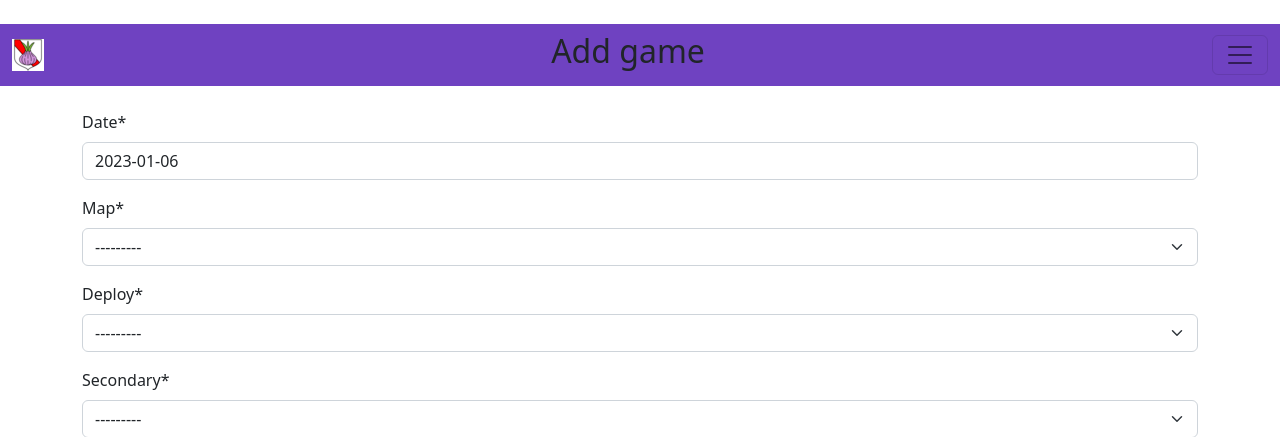
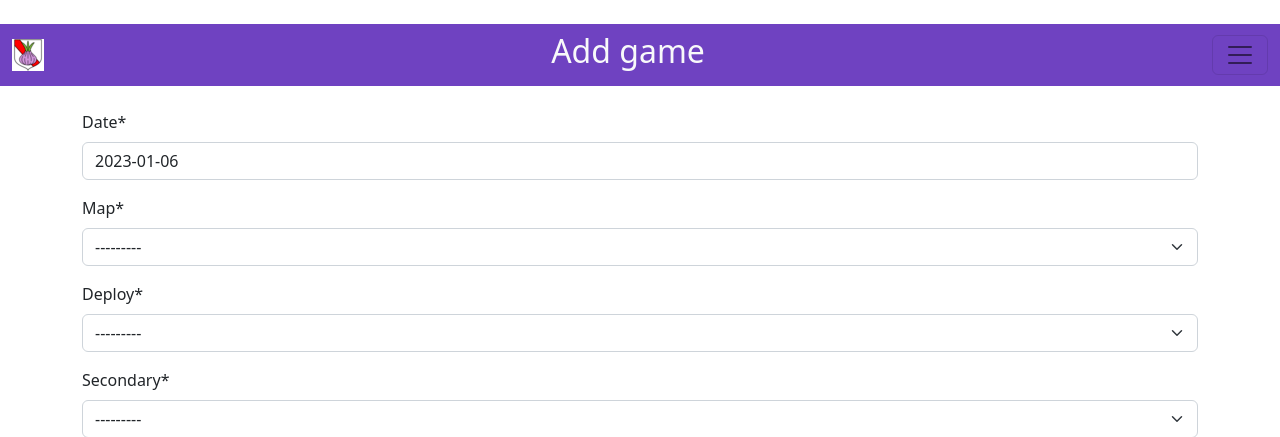
Before and after one commit to Natalia900101/t9aresults, a Django app: page /add-game/ in a window 1280 px wide. Shown: the top 437 px of the page. Run offline with Django 4.2, Linux system fonts and the light colour scheme; the visitor is signed in with stand-in values (Sample User, id 1); data comes from the database, SQL or seed files in the repository; data that the repository does not hold is empty; some libraries are stand-ins or nearby versions.

Commit message:
[#16] change header color

```diff
--- a/templates/menu.html
+++ b/templates/menu.html
@@ -5,7 +5,7 @@
 
   <div class="container-fluid">
     <a href="{% url 't9a:home' %}"><img src="{% static './images/onion-CoA-32x32.png' %}"/></a>
-    <h2>{{head}}</h2>
+    <h2 class="text-light">{{head}}</h2>
     <button class="navbar-toggler" type="button" data-bs-toggle="collapse" data-bs-target="#navbarNav" aria-controls="navbarNav" aria-expanded="false" aria-label="Toggle navigation">
       <span class="navbar-toggler-icon"></span>
     </button>
```
